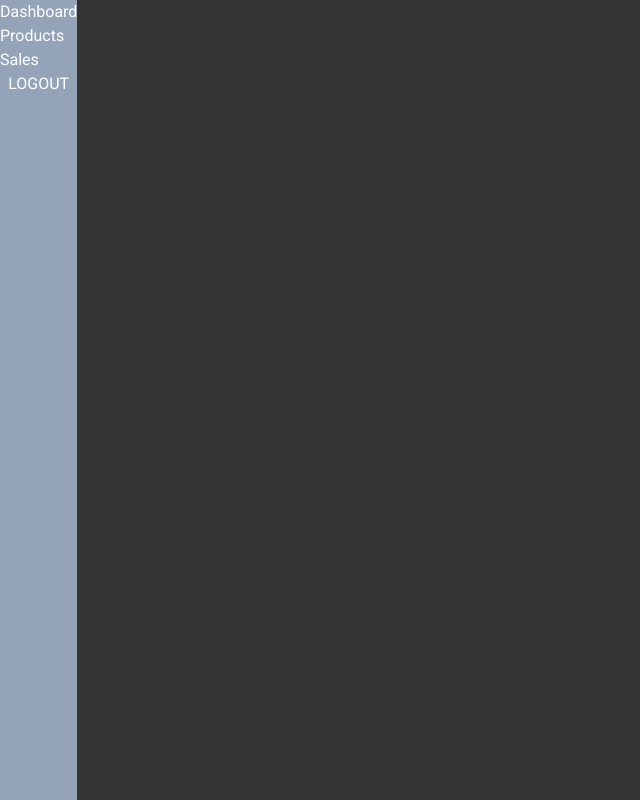
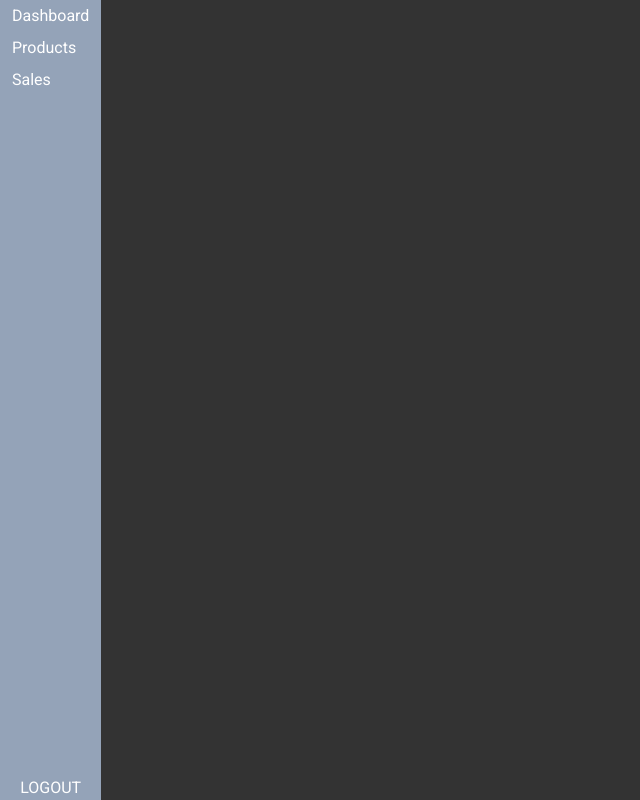
Before and after one commit to RedDotz20/inventory-management-system, a React (Vite) app in the folder client/: page /dashboard in a window 1280 px wide. Shown: the whole page, without its empty margins (0-640 px from the left). Built offline with nearby package versions, Linux system fonts and the light colour scheme; sample sign-in values are in the browser's storage.

Commit message:
refactor: layout adjustments

```diff
--- a/client/src/App.tsx
+++ b/client/src/App.tsx
@@ -3,13 +3,10 @@ import PrivateRoute from "./components/PrivateRoute";
 import Dashboard from "./pages/Dashboard";
 import Login from "./pages/Login";
 import NotFound from "./pages/NotFound";
-import SidebarLayout from "./components/layout/SidebarLayout";
 
 export default function App() {
 	const isAuthenticated = !!localStorage.getItem("token");
 	return (
-		<>
-			{/* {isAuthenticated && <SidebarLayout />} */}
 		<Routes>
 			<Route
 				path="/"
@@ -28,7 +25,6 @@ export default function App() {
 			/>
 			<Route path="*" element={<NotFound />} />
 		</Routes>
-		</>
 	);
 }
 
--- /dev/null
+++ b/client/src/components/Sidebar.tsx
@@ -0,0 +1,24 @@
+import { NavLink, Outlet } from "react-router-dom";
+import clientLogout from "../api/clientLogout";
+
+export default function Sidebar() {
+	return (
+		<>
+			<nav className="flex flex-col bg-slate-400">
+				<NavLink className="px-3 py-1" to="/dashboard/home">
+					Dashboard
+				</NavLink>
+				<NavLink className="px-3 py-1" to="/dashboard/products">
+					Products
+				</NavLink>
+				<NavLink className="px-3 py-1" to="/dashboard/sales">
+					Sales
+				</NavLink>
+				<button className="mt-auto" onClick={clientLogout}>
+					LOGOUT
+				</button>
+			</nav>
+			<Outlet />
+		</>
+	);
+}
--- a/client/src/components/layout/SidebarLayout.tsx
+++ /dev/null
@@ -1,25 +0,0 @@
-import { NavLink, Outlet } from "react-router-dom";
-import clientLogout from "../../api/clientLogout";
-
-export default function SidebarLayout() {
-	return (
-		<>
-			<nav className="flex flex-col bg-slate-400">
-				<ul>
-					<li>
-						<NavLink to="/dashboard/home">Dashboard</NavLink>
-					</li>
-					<li>
-						<NavLink to="/dashboard/products">Products</NavLink>
-					</li>
-					<li>
-						<NavLink to="/dashboard/sales">Sales</NavLink>
-					</li>
-				</ul>
-
-				<button onClick={clientLogout}>LOGOUT</button>
-			</nav>
-			<Outlet />
-		</>
-	);
-}
--- a/client/src/pages/Dashboard.tsx
+++ b/client/src/pages/Dashboard.tsx
@@ -1,10 +1,10 @@
-import SidebarLayout from "../components/layout/SidebarLayout";
+import Sidebar from "../components/Sidebar";
 import SidebarRoutes from "../routes/SidebarRoutes";
 
 function Dashboard() {
 	return (
 		<div className="bg-[#333] flex text-white h-screen">
-			<SidebarLayout />
+			<Sidebar />
 			<SidebarRoutes />
 		</div>
 	);
--- a/client/src/styles/index.css
+++ b/client/src/styles/index.css
@@ -37,3 +37,7 @@ video {
 	display: block;
 	max-width: 100%;
 }
+
+.active {
+	color: red;
+}
```
Lines whose indentation alone changed are shown as unchanged.
